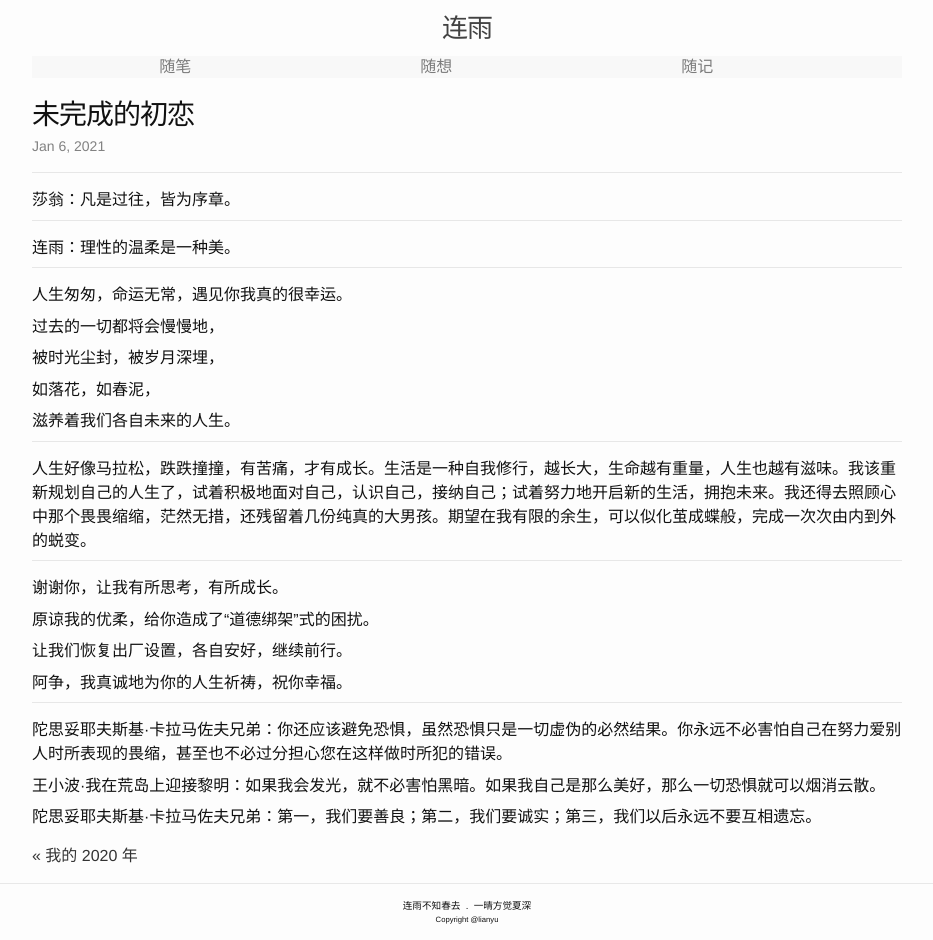
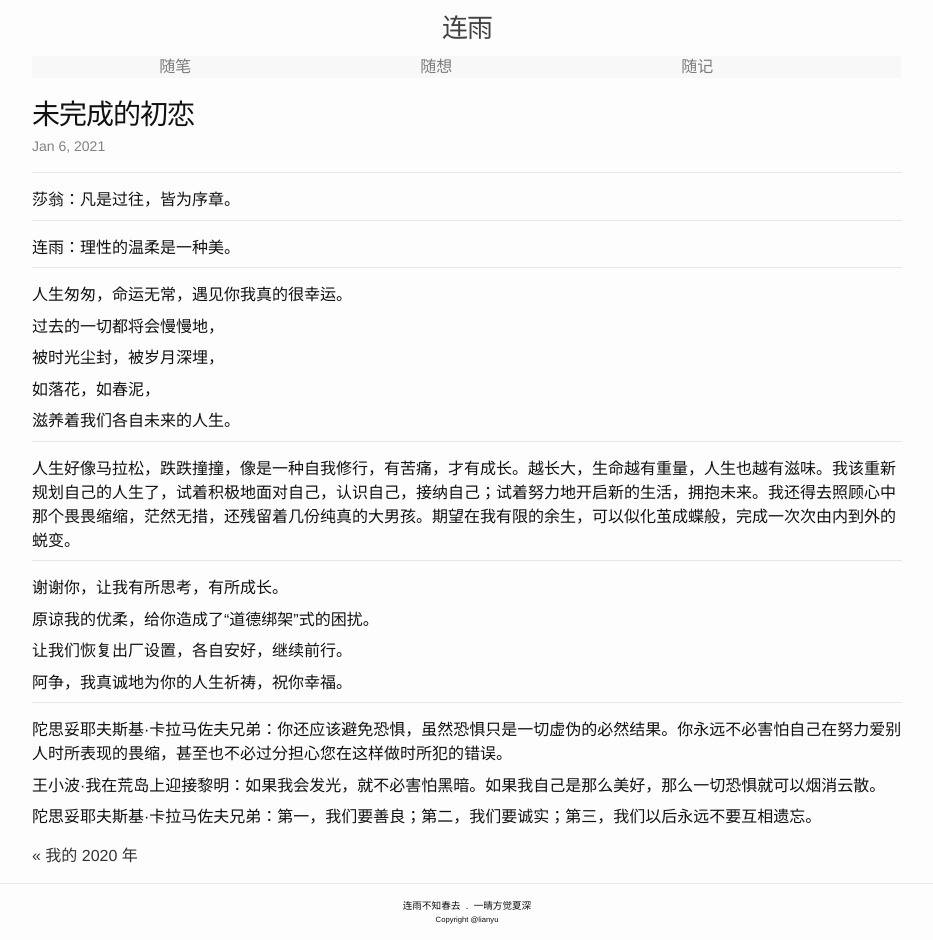
Before and after one commit to lianyu1115/lianyu, a Jekyll site: the page built from _journals/2021-01-06-未完成的初恋.md, in a window 1280 px wide. Shown: the whole page, without its empty margins (173-1106 px from the left). Built offline with Jekyll 4.4.1, drawn with Linux system fonts in a browser that asks for light colours.

Commit message:
Update 2021-01-06-未完成的初恋.md

```diff
--- a/_journals/2021-01-06-未完成的初恋.md
+++ b/_journals/2021-01-06-未完成的初恋.md
@@ -27,7 +27,7 @@ tags: ''
 
 - - -
 
-人生好像马拉松，跌跌撞撞，有苦痛，才有成长。生活是一种自我修行，越长大，生命越有重量，人生也越有滋味。我该重新规划自己的人生了，试着积极地面对自己，认识自己，接纳自己；试着努力地开启新的生活，拥抱未来。我还得去照顾心中那个畏畏缩缩，茫然无措，还残留着几份纯真的大男孩。期望在我有限的余生，可以似化茧成蝶般，完成一次次由内到外的蜕变。
+人生好像马拉松，跌跌撞撞，像是一种自我修行，有苦痛，才有成长。越长大，生命越有重量，人生也越有滋味。我该重新规划自己的人生了，试着积极地面对自己，认识自己，接纳自己；试着努力地开启新的生活，拥抱未来。我还得去照顾心中那个畏畏缩缩，茫然无措，还残留着几份纯真的大男孩。期望在我有限的余生，可以似化茧成蝶般，完成一次次由内到外的蜕变。
 
 - - -
 
```
